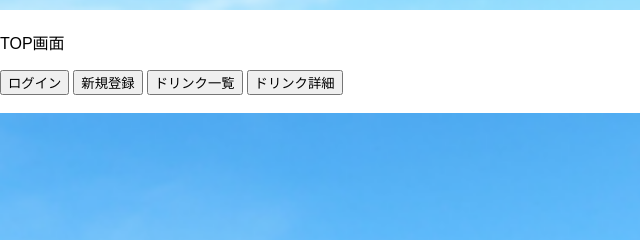
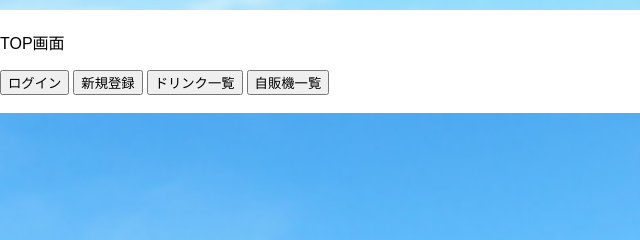
Before and after one commit to sakino0403/VendingMachine, a website: page www/index.html in a window 1280 px wide. Shown: the part 301-541 px from the top of the page, 0-640 px from the left. Drawn offline with Linux system fonts and the light colour scheme; a web font is replaced by a local one.

Commit message:
indexに自販機を追加したよ！

```diff
--- a/www/index.html
+++ b/www/index.html
@@ -63,7 +63,7 @@
     <button onclick="location.href='./login.html'">ログイン</button>
     <button onclick="location.href='./registration.html'">新規登録</button>
     <button onclick="location.href='./drinkList.html'">ドリンク一覧</button>
-    <button onclick="location.href='./drinkDetail.html'">ドリンク詳細</button>
+    <button onclick="location.href='./vendingList.html'">自販機一覧</button>
     <br><br>
     <img id="wave2" src="img/sky.png" width=100%>
     <div class="wave2">
```
Also changed, not shown: www/vendingList.html (renamed from www/drinkDetail.html), 1 other file.
